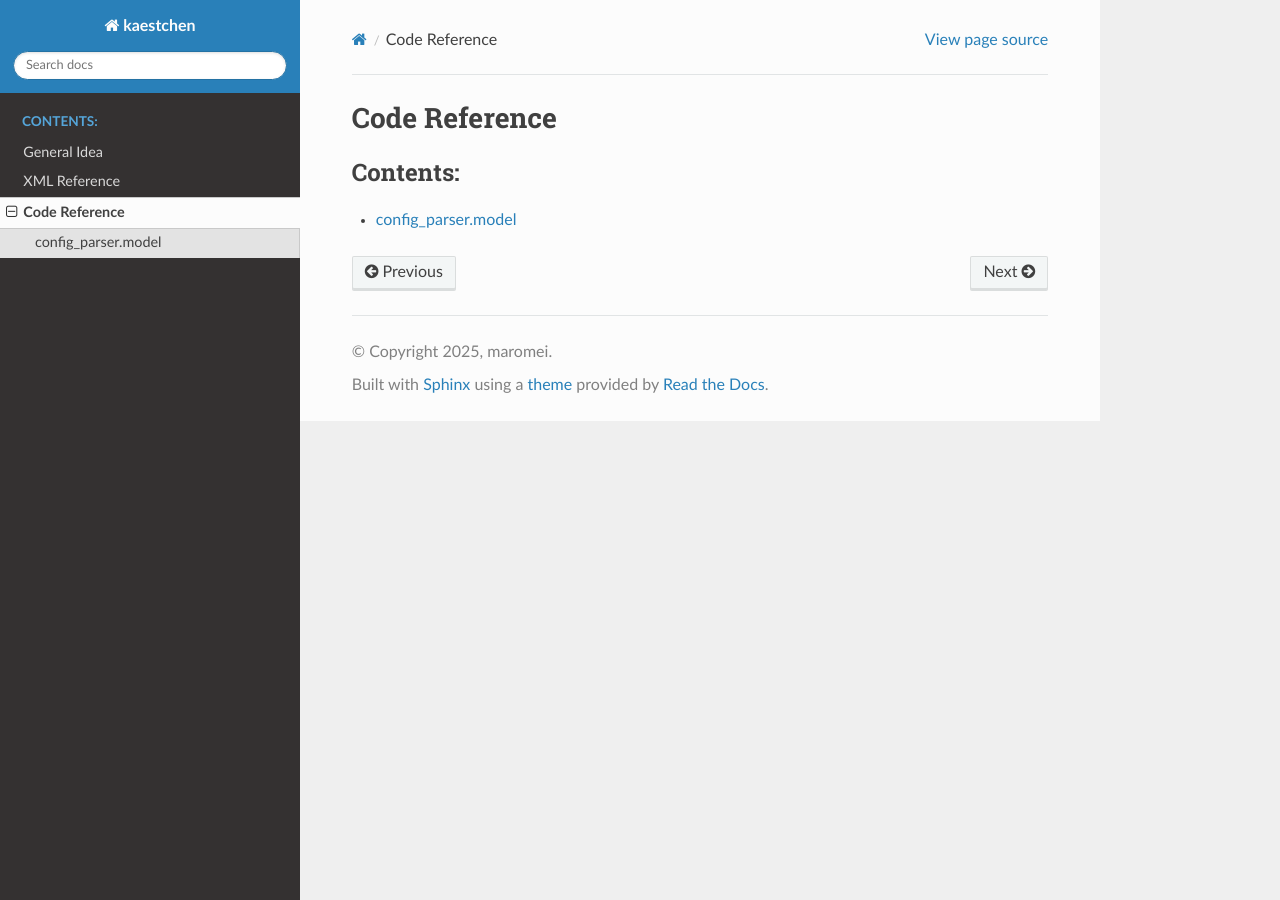
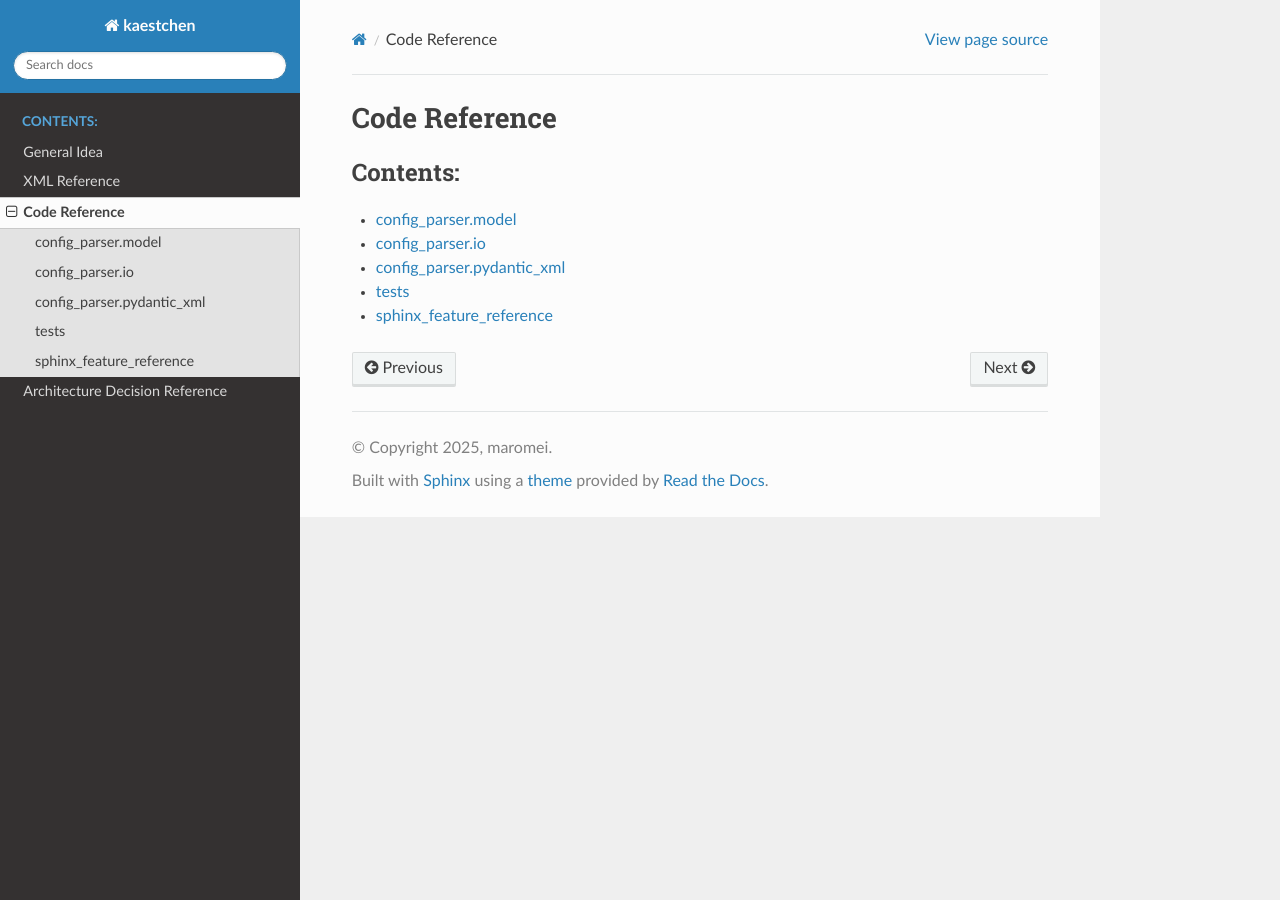
Before and after one commit to maromei/kaestchen, a Sphinx documentation site: the page built from docs/source/code_reference/index.md, in a window 1280 px wide. Built offline with Sphinx 7.4.7 and the Read the Docs theme 3.1.0, drawn with Linux system fonts in a browser that asks for light colours.

Commit message:
Added io, pydantic_xml, tests, sphinx_feature_reference and an empty architecture_reference to the documentation

````diff
--- /dev/null
+++ b/docs/source/architecture_reference/index.md
@@ -0,0 +1,6 @@
+# Architecture Decision Reference
+
+```{toctree}
+:maxdepth: 2
+:caption: Contents:
+```
--- /dev/null
+++ b/docs/source/code_reference/config_parser.io.rst
@@ -0,0 +1,5 @@
+config_parser.io
+================
+
+.. automodule:: kaestchen.config_parser.io
+    :members:
--- /dev/null
+++ b/docs/source/code_reference/config_parser.pydantic_xml.rst
@@ -0,0 +1,5 @@
+config_parser.pydantic_xml
+==========================
+
+.. automodule:: kaestchen.config_parser.pydantic_xml
+    :members:
--- a/docs/source/code_reference/index.md
+++ b/docs/source/code_reference/index.md
@@ -5,4 +5,8 @@
 :caption: Contents:
 
 config_parser.model
+config_parser.io
+config_parser.pydantic_xml
+tests
+sphinx_feature_reference
 ```
--- /dev/null
+++ b/docs/source/code_reference/sphinx_feature_reference.rst
@@ -0,0 +1,5 @@
+sphinx_feature_reference
+========================
+
+.. automodule:: sphinx_feature_reference
+    :members:
--- /dev/null
+++ b/docs/source/code_reference/tests.rst
@@ -0,0 +1,5 @@
+tests
+=====
+
+.. automodule:: tests.test_xml_format.test_io
+    :members:
````
Also changed, not shown: docs/source/index.md (+1 -0 lines), 2 other files.
